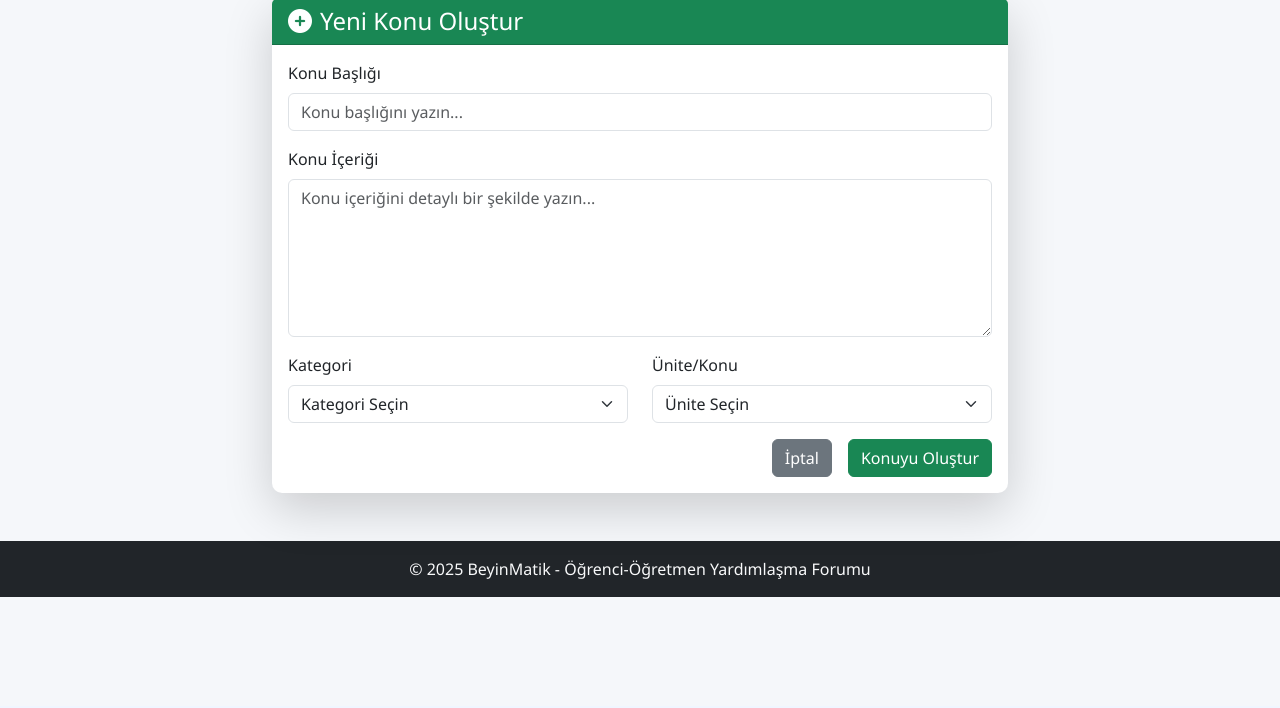
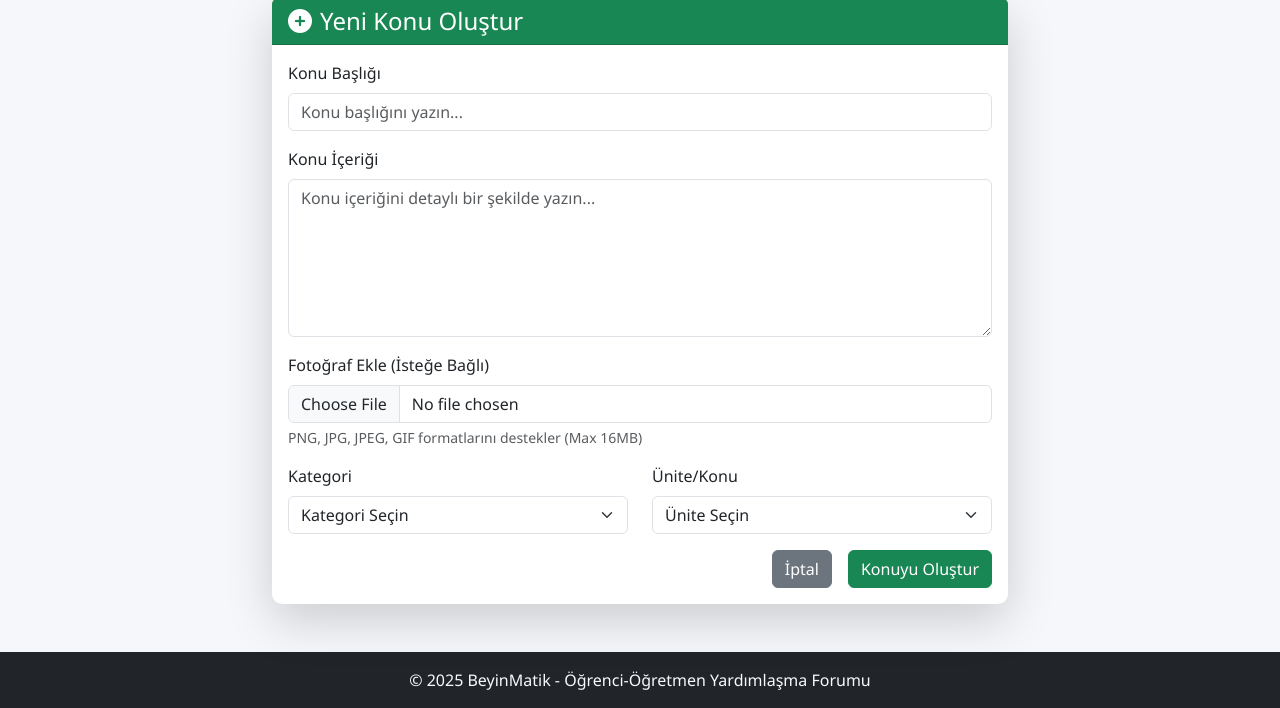
Before and after one commit to MrRobotv25/BeyinMatik, a Flask app: page /create_post in a window 1280 px wide. Shown: the part 94-802 px from the top of the page. Before the commit the page ends 691 px from the top, so only its background shows below. Run offline with Flask 3, Linux system fonts and the light colour scheme; a user stored in the database is signed in; data that the repository does not hold is empty.

Commit message:
Update create_post.html

```diff
--- a/templates/create_post.html
+++ b/templates/create_post.html
@@ -7,7 +7,7 @@
                 <h4 class="mb-0"><i class="fas fa-plus-circle me-2"></i>Yeni Konu Oluştur</h4>
             </div>
             <div class="card-body">
-                <form method="POST">
+                <form method="POST" enctype="multipart/form-data">
                     <div class="mb-3">
                         <label for="title" class="form-label">Konu Başlığı</label>
                         <input type="text" class="form-control" id="title" name="title" required
@@ -18,6 +18,12 @@
                         <label for="content" class="form-label">Konu İçeriği</label>
                         <textarea class="form-control" id="content" name="content" rows="6"
                                   placeholder="Konu içeriğini detaylı bir şekilde yazın..." required></textarea>
+                    </div>
+
+                    <div class="mb-3">
+                        <label for="image" class="form-label">Fotoğraf Ekle (İsteğe Bağlı)</label>
+                        <input type="file" class="form-control" id="image" name="image" accept="image/*">
+                        <div class="form-text">PNG, JPG, JPEG, GIF formatlarını destekler (Max 16MB)</div>
                     </div>
 
                     <div class="row">
@@ -56,18 +62,15 @@
 </div>
 
 <script>
-    // Kategori değiştiğinde ilgili üniteleri yükle
     document.getElementById('category_id').addEventListener('change', function() {
         const categoryId = this.value;
         const unitSelect = document.getElementById('unit_id');
 
-        // Önce mevcut seçenekleri temizle (ilk seçenek hariç)
         while(unitSelect.options.length > 1) {
             unitSelect.remove(1);
         }
 
         if (categoryId) {
-            // Seçilen kategoriye ait üniteleri getir
             fetch(`/get_units/${categoryId}`)
                 .then(response => response.json())
                 .then(units => {
```
